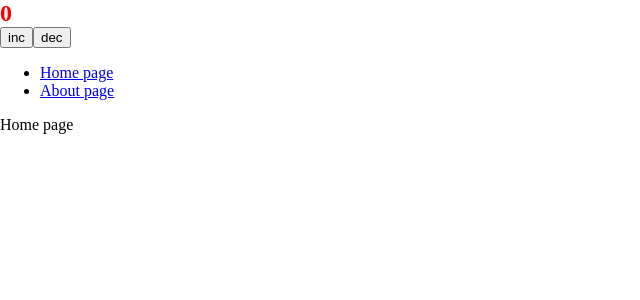
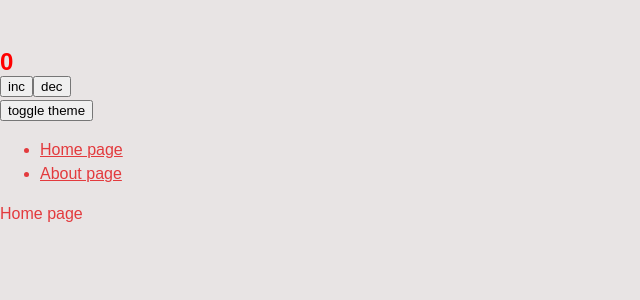
Before and after one commit to DenisPepper/react-advanced-2023, a React app: page / in a window 1280 px wide. Shown: the top 300 px of the page, without its empty margins (0-640 px from the left). Built offline with nearby package versions, Linux system fonts and the light colour scheme.

Commit message:
Добавит провайдер для темы приложения

```diff
--- a/src/components/app/app.tsx
+++ b/src/components/app/app.tsx
@@ -2,11 +2,17 @@ import {Counter} from "../counter/counter";
 import {Link, Route, Routes} from "react-router-dom";
 import {AboutPageLazy} from "../pages/about-page/about-page.lazy";
 import {HomePageLazy} from "../pages/home-page/home-page.lazy";
+import {useTheme} from "../../theme-provider/theme-provider";
 
 export const App = () => {
+    const {theme, toggleTheme} = useTheme();
+
     return (
-        <div>
+        <div className={`app-wrapper ${theme}`}>
             <Counter/>
+            <button type='button' onClick={toggleTheme}>
+                toggle theme
+            </button>
             <ul>
                 <li><Link to={'/'}>Home page</Link></li>
                 <li><Link to={'/about'}>About page</Link></li>
--- a/src/index.tsx
+++ b/src/index.tsx
@@ -3,6 +3,7 @@ import ReactDOM from 'react-dom/client';
 import {BrowserRouter} from 'react-router-dom';
 import {App} from "./components/app/app";
 import './styles/index.css';
+import {ThemeProvider} from "./theme-provider/theme-provider";
 
 const root = ReactDOM.createRoot(
     document.getElementById('root') as HTMLDivElement,
@@ -11,7 +12,9 @@ const root = ReactDOM.createRoot(
 root.render(
     <React.StrictMode>
         <BrowserRouter>
-            <App/>
+            <ThemeProvider>
+                    <App/>
+            </ThemeProvider>
         </BrowserRouter>
     </React.StrictMode>,
 );
--- /dev/null
+++ b/src/theme-provider/theme-provider.tsx
@@ -0,0 +1,31 @@
+import {createContext, ReactNode, useContext, useState} from "react";
+
+type TTheme = 'dark' | 'light';
+
+const DEFAULT_APP_THEME: TTheme = 'light';
+
+interface IThemeContextProps {
+    theme: TTheme;
+    toggleTheme(): void;
+}
+
+interface IThemeProviderProps {
+    children: ReactNode;
+}
+
+const ThemeContext = createContext<IThemeContextProps>({} as IThemeContextProps);
+
+export const ThemeProvider = (props: IThemeProviderProps) => {
+    const {children} = props;
+    const [theme, setTheme] = useState<TTheme>(DEFAULT_APP_THEME);
+
+    const toggleTheme = () => setTheme((prevState) => prevState === 'light' ? 'dark' : 'light');
+
+    return (
+        <ThemeContext.Provider value={{theme, toggleTheme}}>
+                {children}
+        </ThemeContext.Provider>
+    );
+}
+
+export const useTheme = () => useContext(ThemeContext);
```
